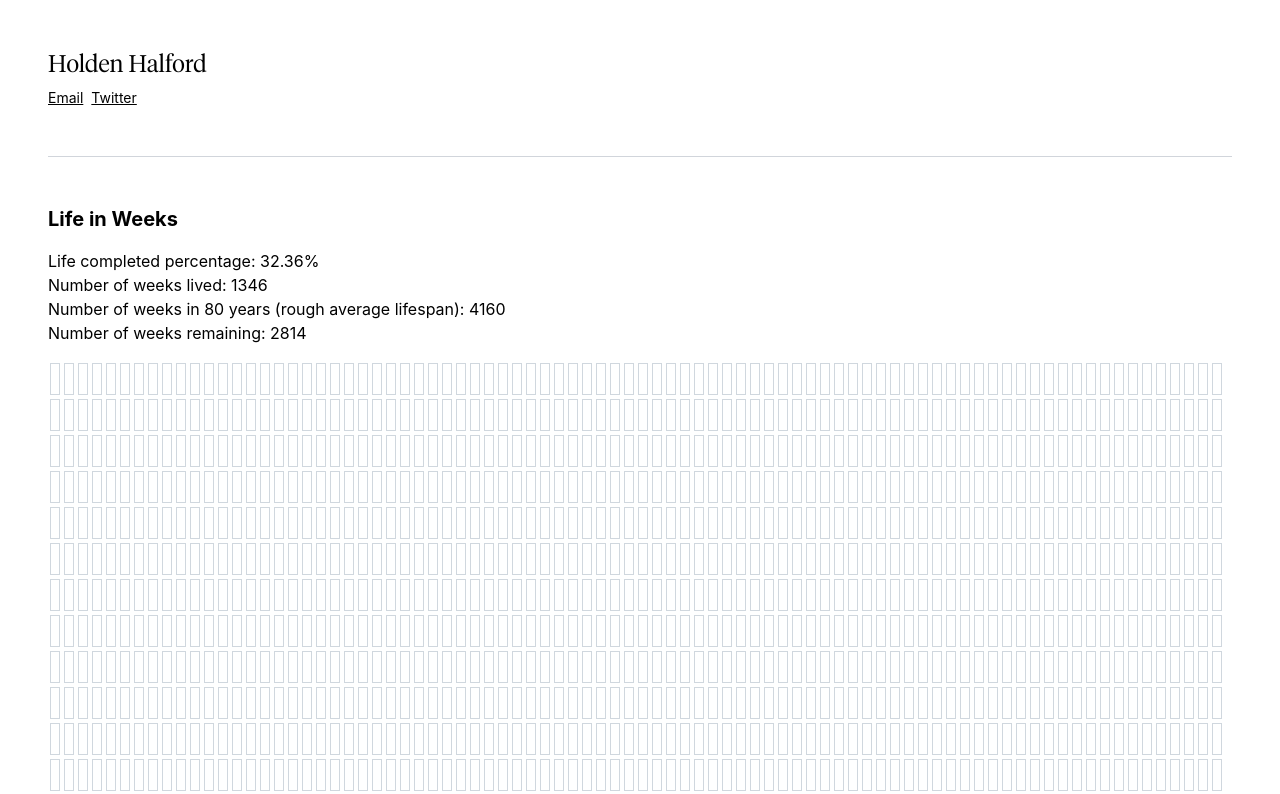
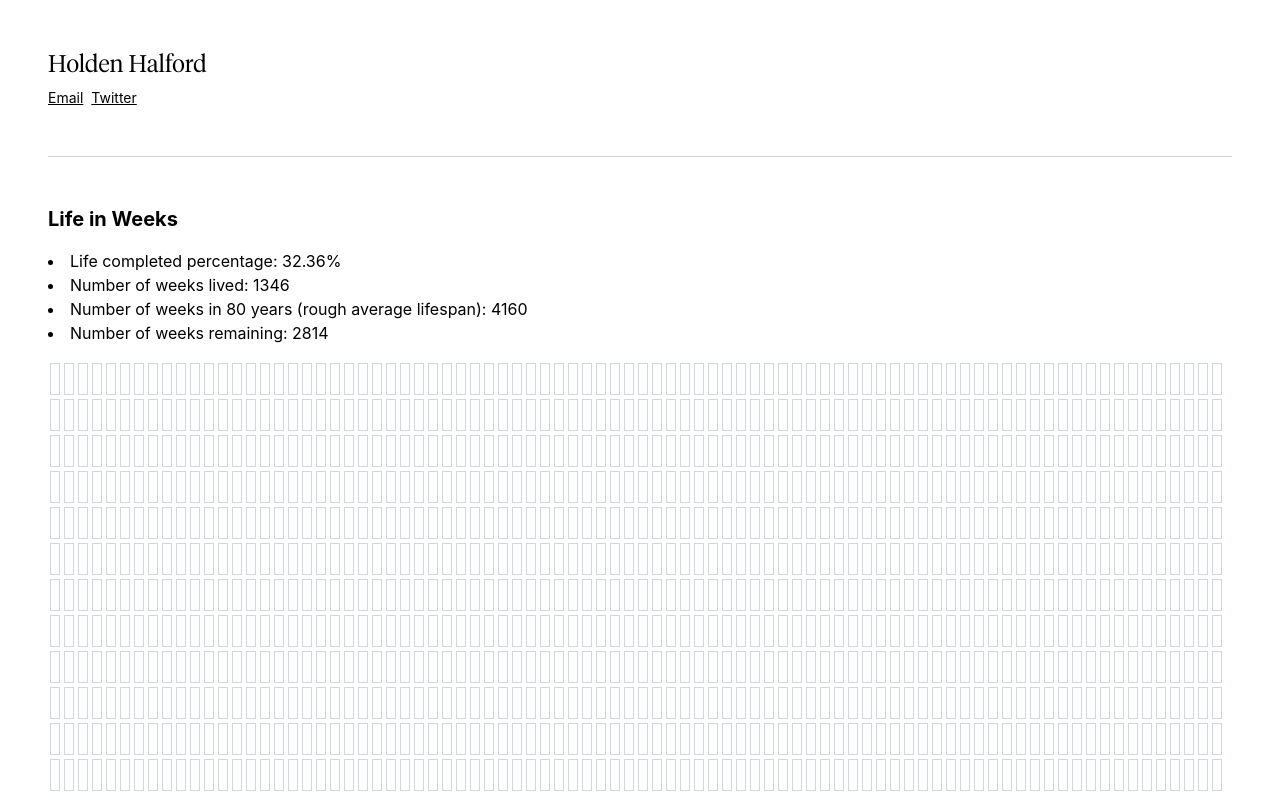
Before and after one commit to holdeeno/Holden-Halford, a Next.js app: page / in a window 1280 px wide. Shown: the top 794 px of the page. Built offline with nearby package versions, Linux system fonts and the light colour scheme.

Commit message:
Implemented testNotion.tsx and successfully logging database entries from Notion.

```diff
--- a/components/LifeInWeeks.tsx
+++ b/components/LifeInWeeks.tsx
@@ -23,10 +23,10 @@ const LifeInWeeks: React.FC = () => {
   return (
     <div>
       <h1 className="text-xl font-bold mb-4">Life in Weeks</h1>
-      <p>Life completed percentage: {lifeCompletionPercentage}%</p>
-      <p>Number of weeks lived: {weeksLived}</p>
-      <p>Number of weeks in 80 years (rough average lifespan): {weeksIn80Years}</p>
-      <p>Number of weeks remaining: {weeksRemaining}</p>
+      <li>Life completed percentage: {lifeCompletionPercentage}%</li>
+      <li>Number of weeks lived: {weeksLived}</li>
+      <li>Number of weeks in 80 years (rough average lifespan): {weeksIn80Years}</li>
+      <li>Number of weeks remaining: {weeksRemaining}</li>
       <div className="flex flex-wrap justify-start items-start mt-4">
         {allWeekDates.map((weekDate, index) => {
           const keyDate = weekDate.toISOString().split('T')[0];
--- a/package.json
+++ b/package.json
@@ -9,6 +9,7 @@
     "lint": "next lint"
   },
   "dependencies": {
+    "@notionhq/client": "^2.2.14",
     "next": "12.2.0",
     "react": "18.2.0",
     "react-dom": "18.2.0"
--- /dev/null
+++ b/pages/testNotion.tsx
@@ -0,0 +1,16 @@
+import { GetStaticProps } from 'next';
+import fetchNotionEvents from '../utils/fetchNotionEvents';
+
+export const getStaticProps: GetStaticProps = async () => {
+  const events = await fetchNotionEvents();
+  console.log(events); // Log the fetched events to verify
+  return {
+    props: { events }, // Just for testing, pass events to the page (optional)
+  };
+};
+
+const TestNotionPage = ({ events }) => {
+  return <div>Check console for fetched events.</div>;
+};
+
+export default TestNotionPage;
--- /dev/null
+++ b/utils/fetchNotionEvents.ts
@@ -0,0 +1,30 @@
+// utils/fetchNotionEvents.ts
+import { Client } from '@notionhq/client';
+import { QueryDatabaseResponse, Page } from '@notionhq/client/build/src/api-endpoints';
+
+// Define a type for the structure of the events we expect to receive
+interface NotionEvent {
+  title: string;
+  date: string;
+}
+
+const fetchNotionEvents = async (): Promise<NotionEvent[]> => {
+  const notion = new Client({ auth: process.env.NOTION_API_KEY });
+  const response: QueryDatabaseResponse = await notion.databases.query({
+    database_id: process.env.NOTION_DATABASE_ID,
+  });
+
+  // Process and map the response to the NotionEvent type
+  const events = response.results.map((page: Page) => {
+    // Safely access the properties of the page assuming the structure of the response
+    // Note: You might need to adjust these based on the actual structure of your Notion database properties
+    const title = page.properties['Title']?.title[0]?.plain_text || 'No title';
+    const date = page.properties['Date']?.date?.start || 'No date';
+
+    return { title, date };
+  });
+
+  return events;
+};
+
+export default fetchNotionEvents;
```
Also changed, not shown: 1 other file (tests, documents, lock files or other folders).
